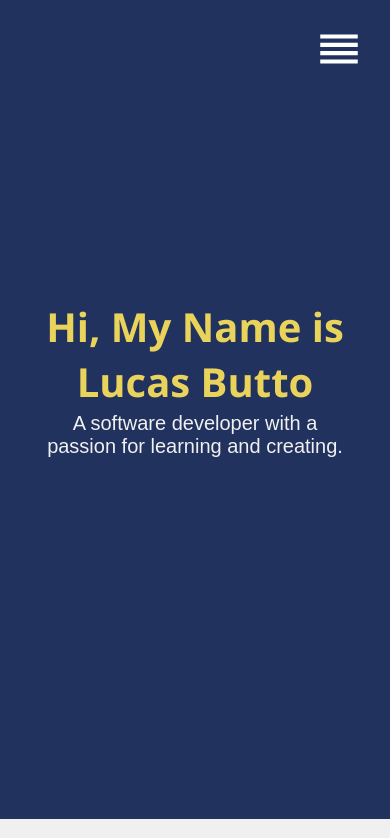
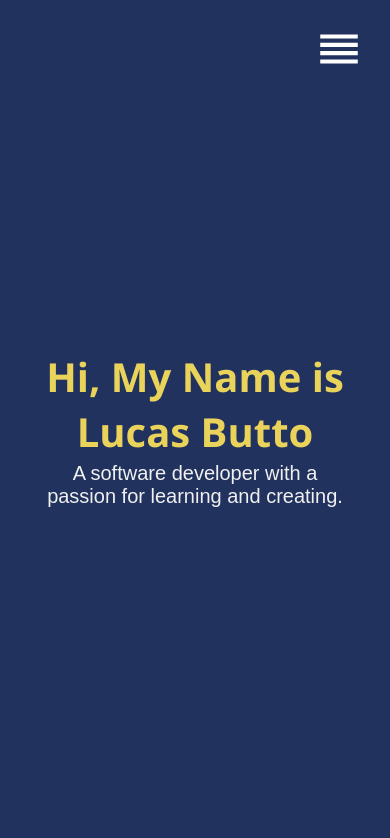
Before and after one commit to LucasButto/Portafolio, a React (Create React App) app: page / in a window 390 px wide. Shown: the top 838 px of the page. Built offline with nearby package versions, Linux system fonts and the light colour scheme.

Commit message:
home view mobile fixed

```diff
--- a/src/App.css
+++ b/src/App.css
@@ -19,8 +19,3 @@ body {
   min-height: 100vh;
   justify-content: space-between;
 }
-
-.navbar{
-  position: relative;
-  z-index: 10;
-}
--- a/src/styles/Home.css
+++ b/src/styles/Home.css
@@ -93,7 +93,6 @@
 @media only screen and (max-width: 425px) {
   .about{
     height: 100vh;
-    margin-top: -150px;
-    padding-bottom: 25px;
+    margin-top: -100px;
   }
 }
--- a/src/styles/Navbar.css
+++ b/src/styles/Navbar.css
@@ -2,6 +2,8 @@
   width: 100%;
   height: 100px;
   background: #21325e;
+  z-index: 10;
+  position: relative;
 }
 
 .links {
```
